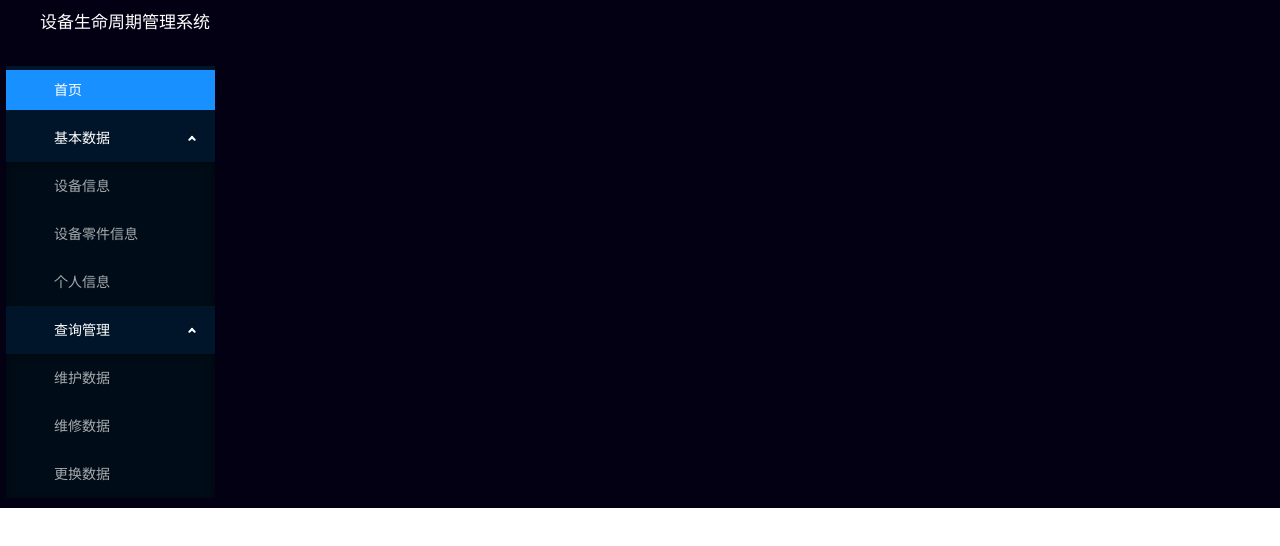
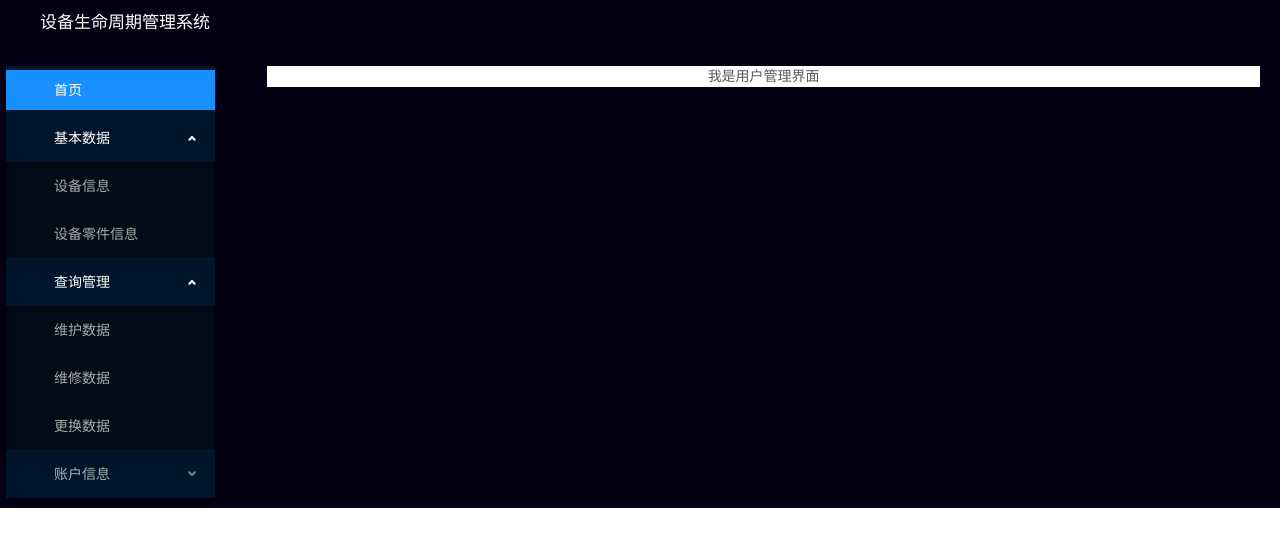
Before and after one commit to Eliane-cc/equipment_system, a Vue app in the folder equipment_system/: page /#/userManagement in a window 1280 px wide. Shown: the top 546 px of the page. Built offline with nearby package versions, Linux system fonts and the light colour scheme.

Commit message:
refactor: 导航栏添加账户信息模块

```diff
--- a/equipment_system/src/components/Navigation.vue
+++ b/equipment_system/src/components/Navigation.vue
@@ -29,20 +29,26 @@
             <a-menu-item key="3" @click="navPage('/equitmentPartInfo')">
               设备零件信息
             </a-menu-item>
-            <a-menu-item key="4" @click="navPage('/personalInfo')">
-              个人信息
-            </a-menu-item>
           </a-sub-menu>
           <a-sub-menu key="sub2">
             <span slot="title"><a-icon type="setting" /><span>查询管理</span></span>
-            <a-menu-item key="5" @click="navPage('/maintainData')">
+            <a-menu-item key="4" @click="navPage('/maintainData')">
               维护数据
             </a-menu-item>
-            <a-menu-item key="6" @click="navPage('/repairData')">
+            <a-menu-item key="5" @click="navPage('/repairData')">
               维修数据
             </a-menu-item>
-            <a-menu-item key="7" @click="navPage('/changeData')">
+            <a-menu-item key="6" @click="navPage('/changeData')">
               更换数据
+            </a-menu-item>
+          </a-sub-menu>
+          <a-sub-menu key="sub3">
+            <span slot="title"><a-icon type="user" /><span>账户信息</span></span>
+            <a-menu-item key="7" @click="navPage('/personalInfo')">
+              个人信息
+            </a-menu-item>
+            <a-menu-item key="8" @click="navPage('/userManagement')">
+              用户管理
             </a-menu-item>
           </a-sub-menu>
         </a-menu>
--- /dev/null
+++ b/equipment_system/src/components/UserManagement.vue
@@ -0,0 +1,15 @@
+<template>
+  <div>
+    我是用户管理界面
+  </div>
+</template>
+
+<script>
+  export default {
+    name: "UserManagement.vue"
+  }
+</script>
+
+<style scoped>
+
+</style>
--- a/equipment_system/src/router/index.js
+++ b/equipment_system/src/router/index.js
@@ -8,6 +8,7 @@ import PersonalInfo from "../components/PersonalInfo";
 import MaintainData from "../components/MaintainData";
 import RepairData from "../components/RepairData";
 import ChangeData from "../components/ChangeData";
+import UserManagement from "../components/UserManagement";
 
 Vue.use(Router)
 
@@ -56,5 +57,10 @@ export default new Router({
       name: 'changeData',
       component: ChangeData
     },
+    {
+      path: '/userManagement',
+      name: 'userManagement',
+      component: UserManagement
+    }
   ]
 })
```
